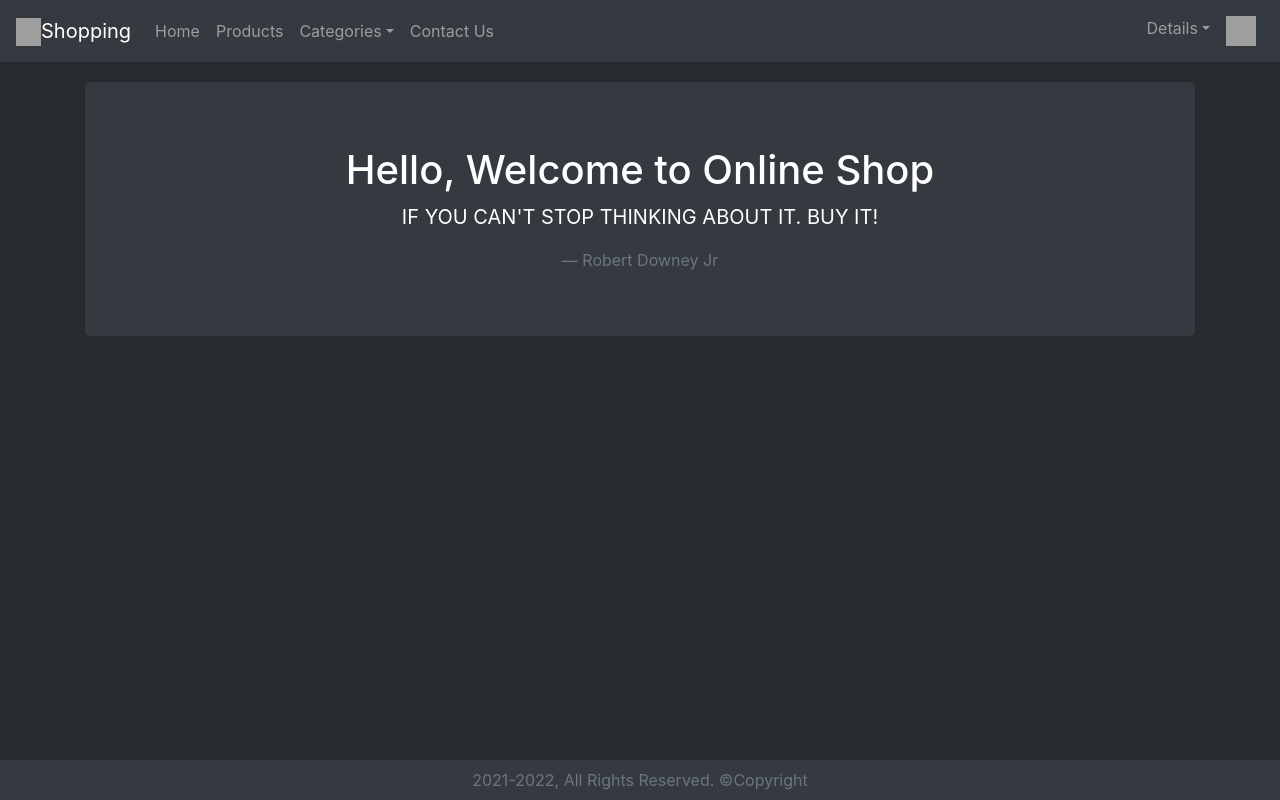
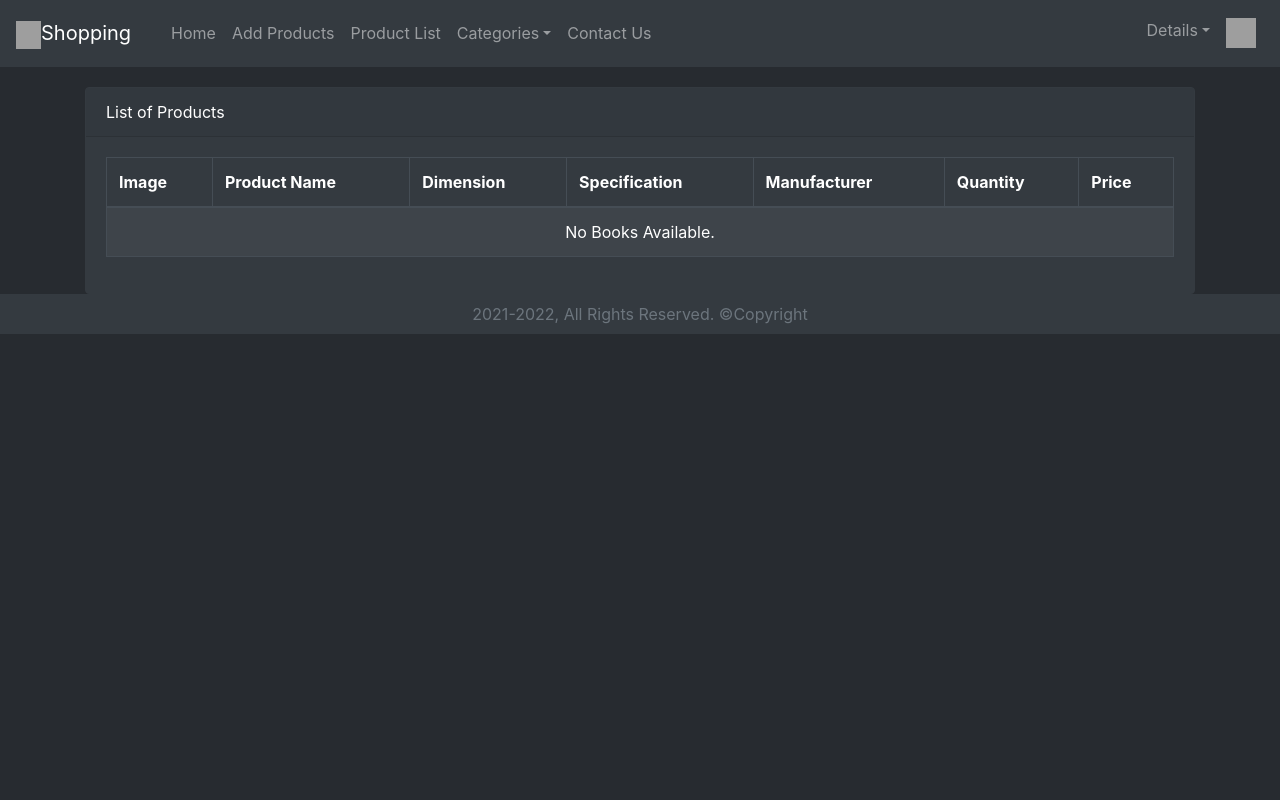
Before and after one commit to swaroop-m/OnlineShopping, a React (Create React App) app in the folder online_shopping/: page /listproducts in a window 1280 px wide. Built offline with nearby package versions, Linux system fonts and the light colour scheme; grey boxes are pictures that could not be loaded.

Commit message:
product list structure

```diff
--- a/online_shopping/package.json
+++ b/online_shopping/package.json
@@ -6,10 +6,12 @@
     "@testing-library/jest-dom": "^5.11.10",
     "@testing-library/react": "^11.2.5",
     "@testing-library/user-event": "^12.8.3",
+    "axios": "^0.21.1",
     "bootstrap": "^4.6.0",
     "react": "^17.0.2",
     "react-bootstrap": "^1.5.2",
     "react-dom": "^17.0.2",
+    "react-router-dom": "^5.2.0",
     "react-scripts": "4.0.3",
     "web-vitals": "^1.1.1"
   },
--- a/online_shopping/src/App.js
+++ b/online_shopping/src/App.js
@@ -1,27 +1,64 @@
 import React from 'react'
 import './App.css'
 import NavBar from './component/NavBar'
-import {Container, Row , Col} from 'react-bootstrap'
+import { Container, Row, Col } from 'react-bootstrap'
 import Welcome from './component/Welcome'
 import Footer from './component/Footer'
+import CreateProduct from './component/product/CreateProduct'
+import {BrowserRouter as Router, Switch, Route} from 'react-router-dom';
+import Product from './component/product/Product'
+import ProductList from './component/product/ProductList'
 
 function App() {
 
   const marginTop = {
-    marginTop:"20px"
+    marginTop: "20px"
   }
+
+  // const heading = "Welcome to Book Store";
+  // const quote = "Good friends, good books, and a sleepy conscience: this is the ideal life.";
+  // const footer = "Mark Twain";
+
   return (
-    <div className="App">
+    <Router>
+      {/* <Router>
+        <NavBar />
+        <Container>
+          <Row>
+            <Col lg={12} className={"margin-top"}>
+              <Switch>
+              <Route path="/" exact component={Welcome}/>
+              <Route path="/saveproduct" exact component={CreateProduct}/>
+                 <Route path="/" exact component={() => <Welcome heading={heading} quote={quote} footer={footer} />} />
+                 <Route path="/add" exact component={Book} />
+                <Route path="/edit/:id" exact component={Book} />
+                <Route path="/list" exact component={BookList} />
+                <Route path="/users" exact component={UserList} />
+                <Route path="/register" exact component={Register} />
+                <Route path="/login" exact component={Login} />
+                <Route path="/logout" exact component={Login} />
+              </Switch>
+            </Col>
+          </Row>
+        </Container>
+        <Footer />
+      </Router> */}
+
+
       <NavBar/>
       <Container>
         <Row>
           <Col lg={12} style={marginTop}>
-            <Welcome/>
+            <Route path="/" exact component={Welcome}/>
+            <Route path="/addproduct" exact component={Product}/>
+            <Route path="/listproducts" exact component={ProductList}/>
+            {/* <CreateProduct />
+            <ProductList /> */}
           </Col>
         </Row>
       </Container>
       <Footer/>
-    </div>
+    </Router>
   );
 }
 
--- a/online_shopping/src/component/Footer.js
+++ b/online_shopping/src/component/Footer.js
@@ -6,7 +6,7 @@ class Footer extends Component {
     render() {
         let fullYear = new Date().getFullYear();
         return (
-            <Navbar fixed="bottom" bg="dark" varient="dark">
+            <Navbar className="bottom"  bg="dark" varient="dark">
                 <Container>
                     <Col lg={12} className="text-center text-muted" >
                         <div>{fullYear}-{fullYear+1}, All Rights Reserved. &copy;Copyright </div>
--- a/online_shopping/src/component/NavBar.js
+++ b/online_shopping/src/component/NavBar.js
@@ -1,15 +1,19 @@
 import React from 'react'
 import {Navbar, Nav , NavDropdown} from 'react-bootstrap'
+import {Link} from 'react-router-dom'
 
 class NavBar extends React.Component
 {
     render() {
         return (
             <Navbar bg="dark" variant="dark">
+                <Link to={"/"} className="navbar-brand">
                 <Navbar.Brand href="#"><img src="https://img.icons8.com/dusk/64/000000/shop.png" width="25" height="28" alt="Brand_Logo"/>Shopping</Navbar.Brand>
+                </Link>
                 <Nav className="mr-auto">
-                    <Nav.Link href="#">Home</Nav.Link>
-                    <Nav.Link href="#">Products</Nav.Link>
+                    <Link to={"/"} className="nav-link">Home</Link>
+                    <Link to={"addproduct"} className="nav-link">Add Products</Link>
+                    <Link to={"listproducts"} className="nav-link">Product List</Link>
                     <NavDropdown title="Categories" id="basic-nav-dropdown">
                         <NavDropdown.Item href="#">Category0</NavDropdown.Item>
                         <NavDropdown.Item href="#">Category1</NavDropdown.Item>
--- /dev/null
+++ b/online_shopping/src/component/product/CreateProduct.js
@@ -0,0 +1,84 @@
+import axios from 'axios'
+import React, { useState, useEffect } from 'react'
+
+function CreateProduct() {
+
+    let [product, setProduct] = useState({ productName: '', dimension: '', specification: '', manufacturer: '', quantity: 0, price: 0.0 })
+    let [submit, setSubmit] = useState({ productName: '', dimension: '', specification: '', manufacturer: '', quantity: 0, price: 0.0 })
+
+    function handleSubmit() {
+        setSubmit(product)
+    }
+
+    useEffect(() => {
+        setProduct(product)
+        axios.post('http://localhost:9000/api/saveproduct', product)
+            .then(res => console.log(res.data))
+            .catch(error => console.log(error))
+    }, [submit])
+
+    return (
+        <div className="text-white" >
+        <h4>Add Product</h4>
+            <div className="row card col-5 border border-dark bg-dark text-white">
+
+            <form onSubmit={handleSubmit}>
+                {/* <div className='form-group'>
+                    <label>Employee ID</label>
+                    <input onChange={e => setEmployee({ ...employee, eid: e.target.value })} value={employee.eid} className='form-control' />
+                </div> */}
+
+                <div className="form-group">
+                    <label>Product Name </label>
+                    <input onChange={p => setProduct({ ...product, productName: p.target.value })} value={product.productName} className='form-control bg-dark' />
+                </div>
+
+                <div className='form-group'>
+                    <label>dimension</label>
+                    <input onChange={p => setProduct({ ...product, dimension: p.target.value })} value={product.dimension} className='form-control bg-dark' />
+                </div>
+
+                <div className='form-group'>
+                    <label>specification</label>
+                    <input onChange={p => setProduct({ ...product, specification: p.target.value })} value={product.specification} className='form-control bg-dark' />
+                </div>
+
+                {/* <div className='form-group'>
+                    <label>Product Name Name</label>
+                    <input onChange={p => setProduct({ ...product, productName: p.target.value })} value={product.productName} className='form-control' />
+                </div> */}
+
+                <div className='form-group'>
+                    <label>manufacturer</label>
+                    <input onChange={p => setProduct({ ...product, manufacturer: p.target.value })} value={product.manufacturer} className='form-control bg-dark' />
+                </div>
+
+                <div className='form-group'>
+                    <label>quantity</label>
+                    <input onChange={p => setProduct({ ...product, quantity: p.target.value })} value={product.quantity} className='form-control bg-dark' />
+                </div>
+
+                <div className='form-group'>
+                    <label>price</label>
+                    <input onChange={p => setProduct({ ...product, price: p.target.value })} value={product.price} className='form-control bg-dark' />
+                </div>
+
+                {/* <div className='form-group'>
+                    <label>Employee City</label>
+                    <select onChange={e => setEmployee({ ...employee, ecity: e.target.value })} value={employee.ecity} className='form-control'>
+                        <option value=''>--Select City--</option>
+                        <option value='Hyderabad'>Hyderabad</option>
+                        <option value='Vijayawada'>Vijayawada</option>
+                    </select>
+                </div> */}
+                <button className='btn btn-primary m-3'>Add Product
+
+                </button>
+            </form>
+            </div>
+        </div>
+    )
+
+}
+
+export default CreateProduct
--- /dev/null
+++ b/online_shopping/src/component/product/Product.js
@@ -0,0 +1,22 @@
+import React, { Component } from 'react';
+import { Card } from 'react-bootstrap';
+
+class Product extends Component {
+    render() {
+        return (
+                <Card className="border border-dark bg-dark text-white">
+                <Card.Header>
+                    <div style={{ "float": "left" }}>
+                        {/* <FontAwesomeIcon icon={faList} /> */}
+                        Add a Product
+                    </div>
+                </Card.Header>
+                <Card.Body>
+
+                </Card.Body>
+            </Card>
+        );
+    }
+}
+
+export default Product;
--- /dev/null
+++ b/online_shopping/src/component/product/ProductList.js
@@ -0,0 +1,44 @@
+import React, { Component } from 'react';
+import { Card, Table, Image, ButtonGroup, Button, InputGroup, FormControl } from 'react-bootstrap';
+import { Link } from 'react-router-dom';
+// import { FontAwesomeIcon } from '@fortawesome/react-fontawesome';
+// import { faList, faEdit, faTrash, faStepBackward, faFastBackward, faStepForward, faFastForward, faSearch, faTimes } from '@fortawesome/free-solid-svg-icons';
+// import { connect } from 'react-redux';
+import axios from 'axios';
+
+class ProductList extends Component {
+    render() {
+        return (
+            <Card className="border border-dark bg-dark text-white">
+                <Card.Header>
+                    <div style={{ "float": "left" }}>
+                        {/* <FontAwesomeIcon icon={faList} /> */}
+                        List of Products
+                    </div>
+                </Card.Header>
+                <Card.Body>
+                        <Table bordered hover striped variant="dark">
+                            <thead>
+                                <tr>
+                                  <th>Image</th>
+                                  <th>Product Name</th>
+                                  <th>Dimension</th>
+                                  <th>Specification</th>
+                                  <th>Manufacturer</th>
+                                  <th>Quantity</th>
+                                  <th>Price</th>
+                                </tr>
+                              </thead>
+                              <tbody>
+                                    <tr align="center">
+                                      <td colSpan="7">No Books Available.</td>
+                                    </tr>
+                              </tbody>
+                        </Table>
+                    </Card.Body>
+            </Card>
+        );
+    }
+}
+
+export default ProductList;
```
Also changed, not shown: 1 other file (tests, documents, lock files or other folders).
